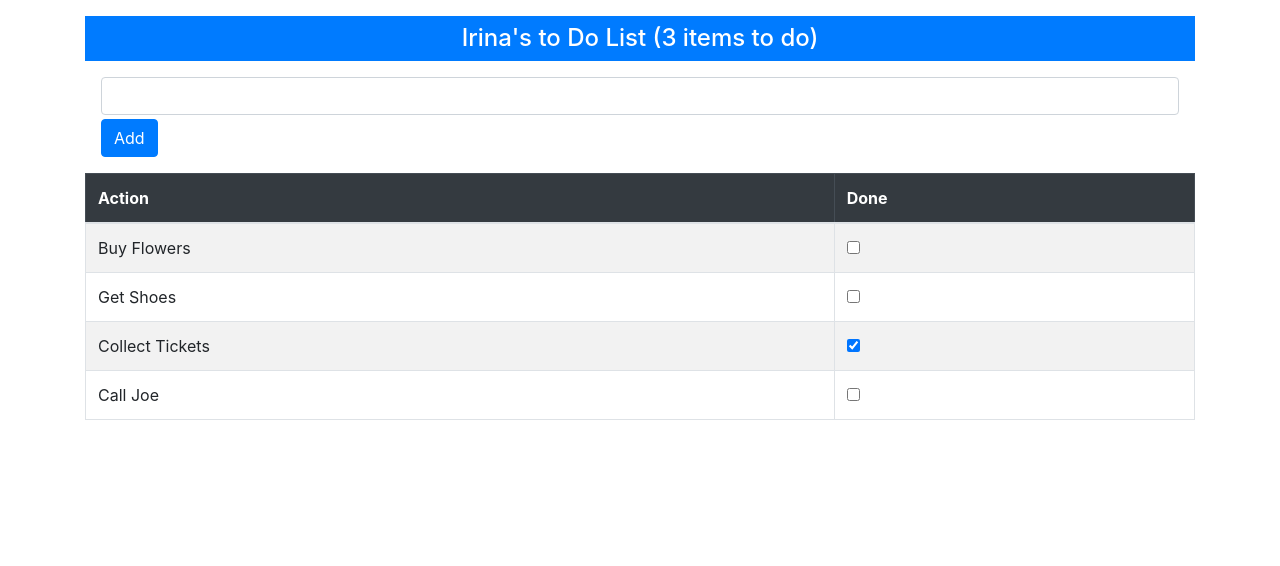
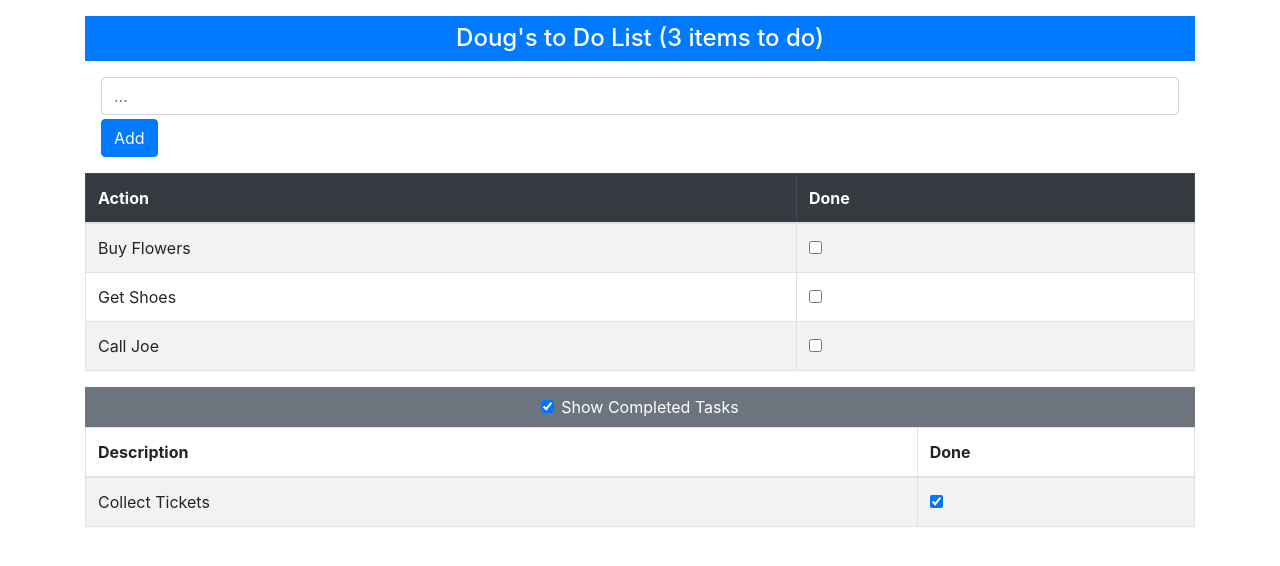
Before and after one commit to rabbitrunout/reacttodoam2025, a React (Create React App) app in the folder todo/: page / in a window 1280 px wide. Shown: the top 566 px of the page. Built offline with nearby package versions, Linux system fonts and the light colour scheme.

Commit message:
added checkbox

```diff
--- a/todo/src/App.js
+++ b/todo/src/App.js
@@ -4,9 +4,10 @@
 import TodoBanner from './TodoBanner';
 import TodoRow from './TodoRow';
 import TodoCreator from './TodoCreator';
+import VisibilityControl from './VisibilityControl';
 
 function App() {
-  const [userName] = useState("Irina");
+  const [userName] = useState("Doug");
 
   const [todoItems, setTodoItems] = useState([
     { action: "Buy Flowers", done: false },
@@ -15,9 +16,7 @@
     { action: "Call Joe", done: false }
   ]);
 
-  //const changeStateData = () => {
-  //  setUserName(prevName => (prevName === "Irina" ? "Bob" : "Irina"));
-  //};
+  const [showCompleted, setShowCompleted] = useState(true);
 
   const createNewTodo = (task) => {
     if (!todoItems.find(item => item.action === task)) {
@@ -25,11 +24,25 @@
     }
   };
 
+  const toggleTodo = (todo) => {
+    const updatedTodos = todoItems.map((item) =>
+      item.action === todo.action
+        ? { ...item, done: !item.done }
+        : item
+    );
+    setTodoItems(updatedTodos);
+      // localStorage.setItem("todos", JSON.stringify(updatedTodos));
+  };
+
+  const todoTableRows = (doneValue) => todoItems.filter(item => item.done === doneValue).map(item =>
+    <TodoRow key={ item.action } item={ item } toggle={ toggleTodo } />
+  )
+
   return (
     <div className="container mt-3">
       <TodoBanner userName={userName} todoItems={todoItems} />
 
-      <div class="m-3">
+      <div className="m-3">
         <TodoCreator callback={createNewTodo} />
       </div>
 
@@ -41,11 +54,31 @@
           </tr>
         </thead>
         <tbody>
-          {todoItems.map((item, index) => (
-            <TodoRow item={item} />
-          ))}
+          { todoTableRows(false) }
         </tbody>
       </table>
+
+      <div className="bg-secondary text-white text-center p-2">
+          <VisibilityControl
+            description="Completed Tasks"
+            isChecked={showCompleted}
+            callback={(checked) => setShowCompleted(checked)} />
+        </div>
+
+        { showCompleted &&
+        <table className="table table-striped table-bordered">
+          <thead>
+            <tr>
+              <th style={{width: "75%"}} >Description</th>
+              <th style={{width: "25%"}}>Done</th>
+            </tr>
+          </thead>
+          <tbody>
+            { todoTableRows(true) }
+          </tbody>
+        </table>
+        }
+
     </div>
   );
 }
--- a/todo/src/TodoCreator.js
+++ b/todo/src/TodoCreator.js
@@ -21,6 +21,7 @@
         <div className="my-1">
             <input
                 className="form-control"
+                placeholder='...'
                 value={ newItemText }
                 onChange={ updateNewTextValue }
                 />
--- /dev/null
+++ b/todo/src/VisibilityControl.js
@@ -0,0 +1,21 @@
+import React from 'react';
+
+function VisibilityControl({description, isChecked, callback})
+{
+
+    return (
+<div className="form-check">
+<input
+                className="form-check-input"
+                type="checkbox"
+                checked={ isChecked }
+                onChange={ (e) => callback(e.target.checked) } />
+
+<label className="form-check-label">
+                    Show { description }
+</label>
+</div>
+    );
+}
+
+export default VisibilityControl;
```
